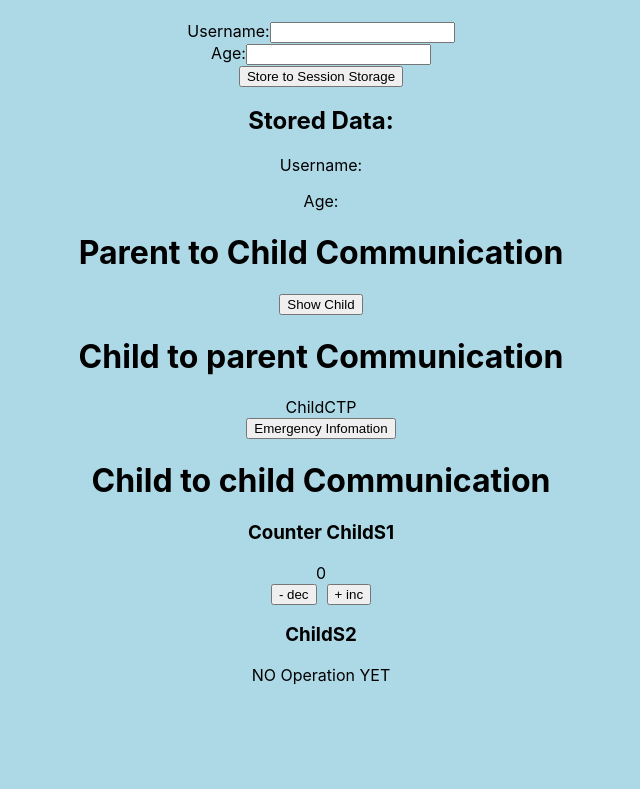
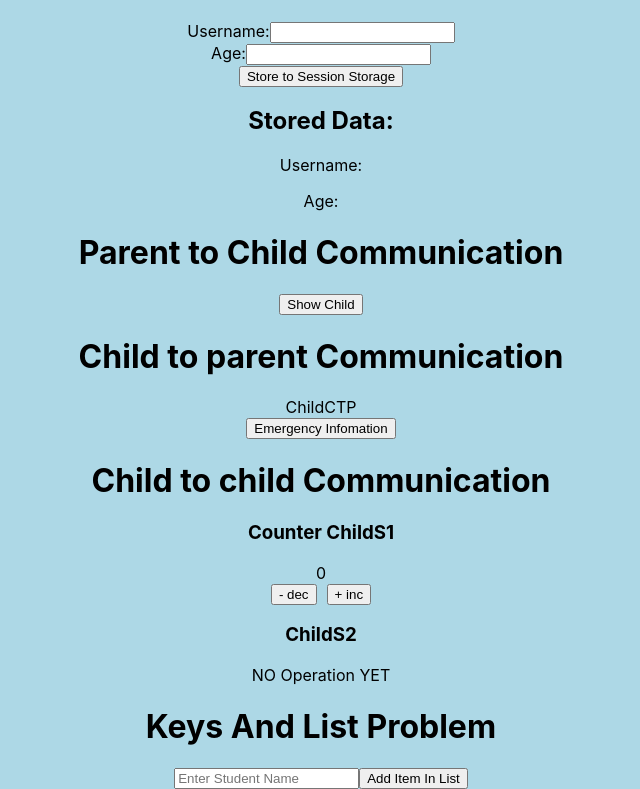
Before and after one commit to Abhishekbtech/ReactNotes, a React (Create React App) app: page / in a window 1280 px wide. Shown: the part 1621-2410 px from the top of the page, without its empty margins (319-959 px from the left). Before the commit the page ends 2306 px from the top, so only its background shows below. Built offline with nearby package versions, Linux system fonts and the light colour scheme.

Commit message:
add key problem

```diff
--- a/src/App.js
+++ b/src/App.js
@@ -11,6 +11,7 @@ import SessionStorage from './Component/1.Basic/6.DataStorage/SessionStorage';
 import ParentPTC from './Component/2.Communication/1.ParentToChild/ParentPTC';
 import ParentCTP from './Component/2.Communication/2.ChildToParent/ParentCTP';
 import ParentS from './Component/2.Communication/3.Sibling/ParentS';
+import KeysAndListProblem from './Component/3.KeysAndList/KeysAndListProblem';
 
 function App() {
   return (
@@ -29,6 +30,9 @@ function App() {
       <ParentPTC/>
       <ParentCTP/>
       <ParentS/>
+
+
+      <KeysAndListProblem/>
     </div>
   );
 }
--- a/src/Component/3.KeysAndList/KeysAndListProblem.js
+++ b/src/Component/3.KeysAndList/KeysAndListProblem.js
@@ -5,7 +5,7 @@ function KeysAndListProblem() {
 
     return (
         <>
-            <h1>KeysAndListProblem</h1>
+            <h1>Keys And List Problem</h1>
             <div>
                 <input id="inputBox" type="text" placeholder='Enter Student Name'/>
 
@@ -30,7 +30,7 @@ function KeysAndListProblem() {
                         padding: "10px",
                         }}
                     >
-                        student
+                        {student}
                     </div>
                 )
             }
```
